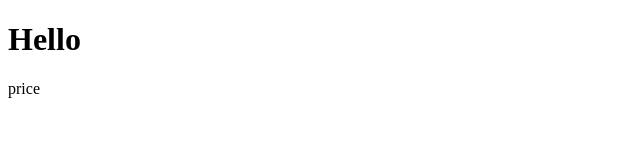
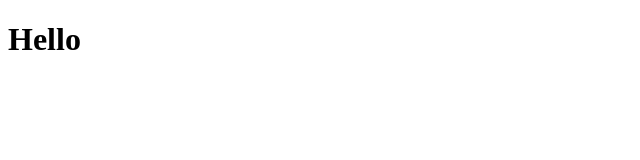
Before and after one commit to Andrey95ak/test, a plain HTML site: page index.html in a window 1280 px wide. Shown: the full height of the page, 0-640 px from the left. Drawn offline with Linux system fonts and the light colour scheme.

Commit message:
Revert "add price"
This reverts commit 94d722980114ef697a3888aac6650ba8b5c0e42f.

```diff
--- a/index.html
+++ b/index.html
@@ -7,6 +7,5 @@
 </head>
 <body>
     <h1>Hello</h1>
-    <span>price</span>
 </body>
 </html>
```
